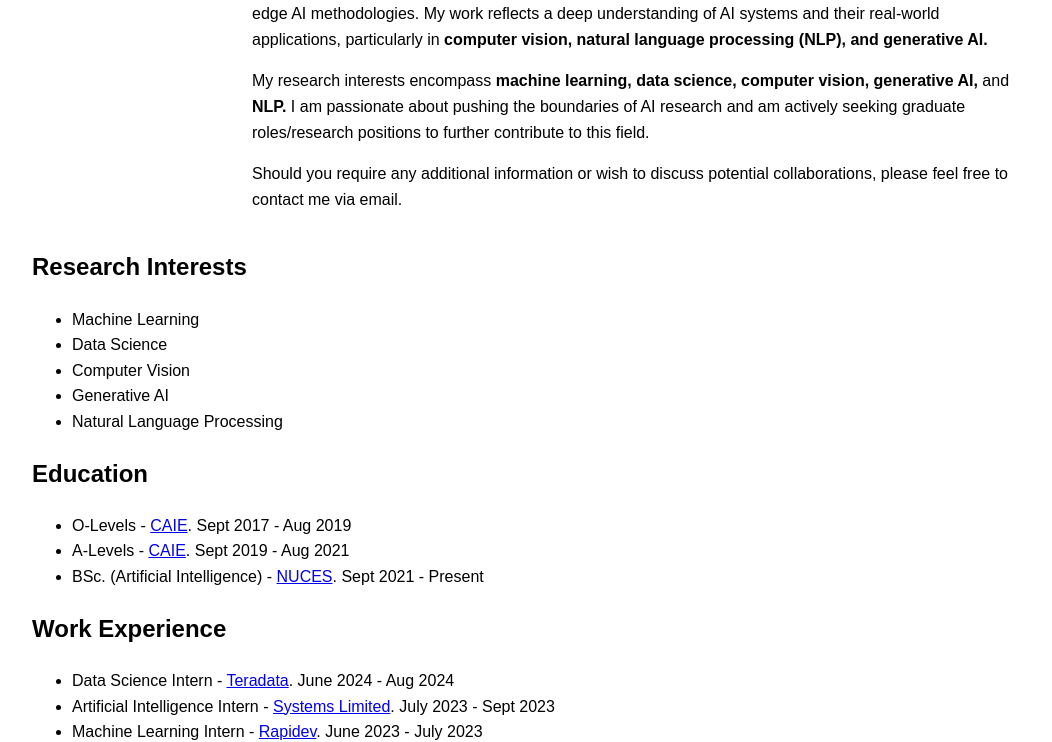
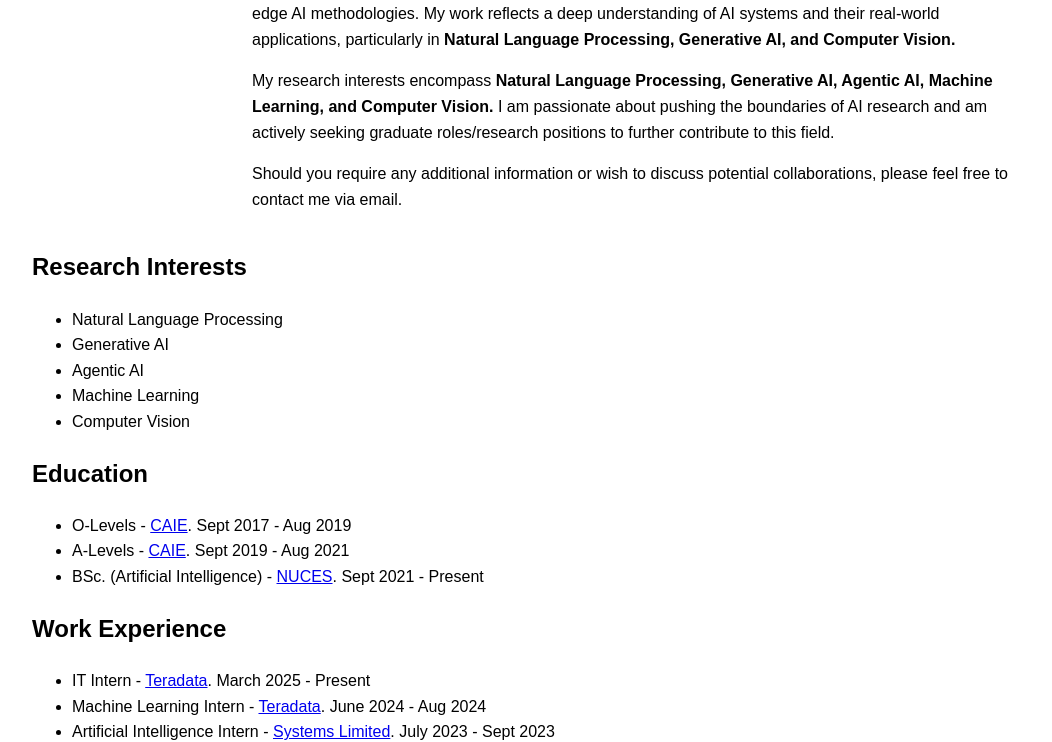
Before and after one commit to hisanusman/hisanusman.github.io, a plain HTML site: page index.html in a window 1280 px wide. Shown: the part 399-1141 px from the top of the page, without its empty margins (108-1160 px from the left). Drawn offline with Linux system fonts and the light colour scheme.

Commit message:
Updated index.html

```diff
--- a/index.html
+++ b/index.html
@@ -42,10 +42,10 @@
                     <h1>Muhammad Hisan Usman</h1>
                     <p>Email: i210336 [at] nu [dot] edu [dot] pk || hisan [dot] usman20 [at] gmail [dot] com</p>
                     <p>
-                        I am a final-year Bachelor of Science (Artificial Intelligence) undergraduate at the National University of Computer & Emerging Sciences (NUCES). My final year project, under the supervision of <a href="https://www.linkedin.com/in/usman-haider-usa95/">Dr. Usman Haider</a>, focuses on detecting violent activities in CCTV footage using state-of-the-art multi-modal computer vision techniques. The project integrates large language models (LLMs) and artificial intelligence to automate emergency call handling and detailed report generation. Additionally, it incorporates advanced scene understanding and facial recognition technologies to identify potential criminals, contributing to a safer and more secure environment for all. Beyond my final year project, I have cultivated substantial expertise through diverse projects involving <b>LSTMs, Transformers, CNNs,</b> and <b>GANs,</b> showcasing my command of cutting-edge AI methodologies. My work reflects a deep understanding of AI systems and their real-world applications, particularly in <b>computer vision, natural language processing (NLP), and generative AI.</b>
+                        I am a final-year Bachelor of Science (Artificial Intelligence) undergraduate at the National University of Computer & Emerging Sciences (NUCES). My final year project, under the supervision of <a href="https://www.linkedin.com/in/usman-haider-usa95/">Dr. Usman Haider</a>, focuses on detecting violent activities in CCTV footage using state-of-the-art multi-modal computer vision techniques. The project integrates large language models (LLMs) and artificial intelligence to automate emergency call handling and detailed report generation. Additionally, it incorporates advanced scene understanding and facial recognition technologies to identify potential criminals, contributing to a safer and more secure environment for all. Beyond my final year project, I have cultivated substantial expertise through diverse projects involving <b>LSTMs, Transformers, CNNs,</b> and <b>GANs,</b> showcasing my command of cutting-edge AI methodologies. My work reflects a deep understanding of AI systems and their real-world applications, particularly in <b>Natural Language Processing, Generative AI, and Computer Vision.</b>
                     </p>
                     <p>
-                        My research interests encompass <b>machine learning, data science, computer vision, generative AI,</b> and <b>NLP.</b> I am passionate about pushing the boundaries of AI research and am actively seeking graduate roles/research positions to further contribute to this field.
+                        My research interests encompass <b>Natural Language Processing, Generative AI, Agentic AI, Machine Learning, and Computer Vision.</b> I am passionate about pushing the boundaries of AI research and am actively seeking graduate roles/research positions to further contribute to this field.
                     </p>
                     <p>
                         Should you require any additional information or wish to discuss potential collaborations, please feel free to contact me via email.
@@ -57,11 +57,11 @@
         <section id="research">
             <h2>Research Interests</h2>
             <ul>
+                <li>Natural Language Processing</li>
+                <li>Generative AI</li>
+                <li>Agentic AI</li>
                 <li>Machine Learning</li>
-                <li>Data Science</li>
                 <li>Computer Vision</li>
-                <li>Generative AI</li>
-                <li>Natural Language Processing</li>
             </ul>
         </section>
 
@@ -88,7 +88,8 @@
         <section id="work">
             <h2>Work Experience</h2>
             <ul>
-                <li>Data Science Intern - <a href="https://www.teradata.com/">Teradata</a>. June 2024 - Aug 2024</li>
+                <li>IT Intern - <a href="https://www.carecloud.com/">Teradata</a>. March 2025 - Present</li>
+                <li>Machine Learning Intern - <a href="https://www.teradata.com/">Teradata</a>. June 2024 - Aug 2024</li>
                 <li>Artificial Intelligence Intern - <a href="https://www.systemsltd.com/PK">Systems Limited</a>. July 2023 - Sept 2023</li>
                 <li>Machine Learning Intern - <a href="https://www.rapidev.com/">Rapidev</a>. June 2023 - July 2023</li>
                 <li>Dashboard & Analytics Intern - <a href="https://databi.me/">Data BI</a>. Jan 2023 - Jan 2023</li>
```
